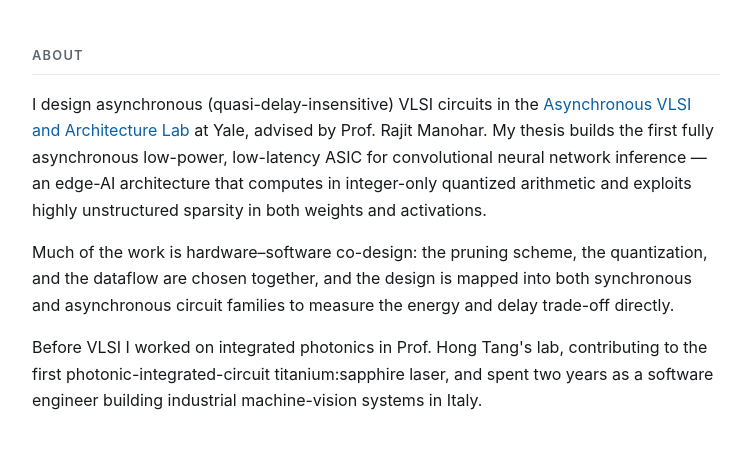
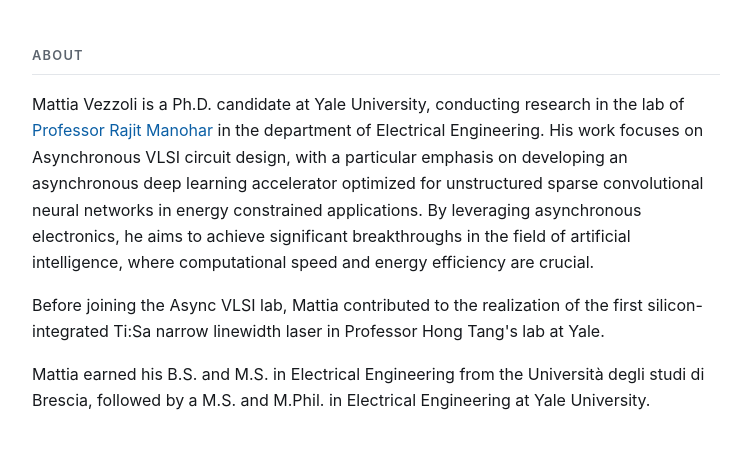
Before and after one commit to mattiav90/mattiav90.github.io, a plain HTML site: page index.html in a window 1280 px wide. Shown: the part 240-698 px from the top of the page, without its empty margins (264-1008 px from the left). Drawn offline with Linux system fonts and the light colour scheme.

Commit message:
Use the provided bio for the About section

```diff
--- a/index.html
+++ b/index.html
@@ -222,22 +222,21 @@
   <section>
     <h2>About</h2>
     <p>
-      I design asynchronous (quasi-delay-insensitive) VLSI circuits in the
-      <a href="https://csl.yale.edu/">Asynchronous VLSI and Architecture Lab</a> at Yale,
-      advised by Prof. Rajit Manohar. My thesis builds the first fully asynchronous
-      low-power, low-latency ASIC for convolutional neural network inference — an edge-AI
-      architecture that computes in integer-only quantized arithmetic and exploits highly
-      unstructured sparsity in both weights and activations.
+      Mattia Vezzoli is a Ph.D. candidate at Yale University, conducting research in the lab of
+      <a href="https://csl.yale.edu/">Professor Rajit Manohar</a> in the department of Electrical
+      Engineering. His work focuses on Asynchronous VLSI circuit design, with a particular
+      emphasis on developing an asynchronous deep learning accelerator optimized for unstructured
+      sparse convolutional neural networks in energy constrained applications. By leveraging
+      asynchronous electronics, he aims to achieve significant breakthroughs in the field of
+      artificial intelligence, where computational speed and energy efficiency are crucial.
     </p>
     <p>
-      Much of the work is hardware–software co-design: the pruning scheme, the quantization,
-      and the dataflow are chosen together, and the design is mapped into both synchronous
-      and asynchronous circuit families to measure the energy and delay trade-off directly.
+      Before joining the Async VLSI lab, Mattia contributed to the realization of the first
+      silicon-integrated Ti:Sa narrow linewidth laser in Professor Hong Tang's lab at Yale.
     </p>
     <p>
-      Before VLSI I worked on integrated photonics in Prof. Hong Tang's lab, contributing to
-      the first photonic-integrated-circuit titanium:sapphire laser, and spent two years as a
-      software engineer building industrial machine-vision systems in Italy.
+      Mattia earned his B.S. and M.S. in Electrical Engineering from the Università degli studi
+      di Brescia, followed by a M.S. and M.Phil. in Electrical Engineering at Yale University.
     </p>
   </section>
 
```
